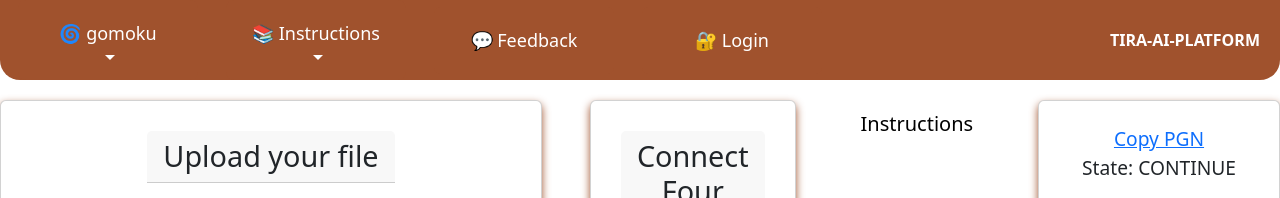
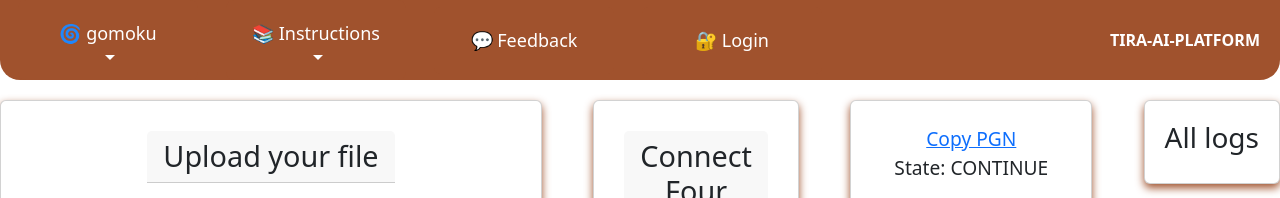
Before and after one commit to game-ai-platform-team/tira-ai-platform, a React (Vite) app in the folder frontend/: page /gomoku in a window 1280 px wide. Shown: the top 198 px of the page. Built offline with nearby package versions, Linux system fonts and the light colour scheme; what kokopu would draw is missing.

Commit message:
feat(#121): change color of notifications
Co-authored-by: Eljas Veijalainen <114503308+EljasV@users.noreply.github.com>

```diff
--- a/frontend/src/components/GameView.tsx
+++ b/frontend/src/components/GameView.tsx
@@ -8,7 +8,6 @@ import TimeChart from "./TimeChart";
 import CSVCreator from "./CSVCreator.tsx";
 import { LogBox } from "./LogBox.tsx";
 import PlayerStats from "./PlayerStats.tsx";
-import { Button } from "react-bootstrap";
 import Chessboard from "./Chessboard.tsx";
 import CFourboard from "./CFourboard.tsx";
 
@@ -50,41 +49,6 @@ function GameView(props: GameViewProps) {
                 <SubmitForm />
             </div>
             {gameBoard}
-            <Button
-                onClick={() => {
-                    let instructionsWindow = undefined;
-                    if (props.game === "chess") {
-                        instructionsWindow = window.open(
-                            "chessmanual",
-                            "_blank",
-                            "width=600,height=400",
-                        );
-                    }
-                    if (props.game === "connect_four") {
-                        instructionsWindow = window.open(
-                            "cfourmanual",
-                            "_blank",
-                            "width=600,height=400",
-                        );
-                    }
-
-                    if (
-                        instructionsWindow !== undefined &&
-                        instructionsWindow !== null
-                    ) {
-                        instructionsWindow.focus();
-                    } else {
-                        console.error("Popup blocked by browser");
-                    }
-                }}
-                className="instruction-button"
-                variant="flat"
-                size="lg"
-                aria-label="Instructions"
-                style={{ color: "black" }}
-            >
-                Instructions
-            </Button>
 
             <div className="card">
                 <MoveList handleCopyPGN={handleCopyPGN} />
--- a/frontend/src/components/Notification.tsx
+++ b/frontend/src/components/Notification.tsx
@@ -8,13 +8,14 @@ const Notification = () => {
 
     return (
         <Toast
-            onClose={() => dispatch(setToast(""))}
-            show={notification !== ""}
+            onClose={() => dispatch(setToast({text:"", color:"Success"}))}
+            show={notification.text !== ""}
             delay={5000}
             autohide
+            bg={notification.color.toLowerCase()}
         >
             <Toast.Header>Notification!!!!!</Toast.Header>
-            <Toast.Body>{notification}</Toast.Body>
+            <Toast.Body>{notification.text}</Toast.Body>
         </Toast>
     );
 };
--- a/frontend/src/components/SubmitForm.tsx
+++ b/frontend/src/components/SubmitForm.tsx
@@ -41,9 +41,9 @@ function SubmitForm(): JSX.Element {
 
             dispatch(newGame(gameConfig));
             startGame(gameConfig);
-            dispatch(setToast("Game submitted successfully!"));
+            dispatch(setToast({text:"Game submitted successfully!", color:"Success"}));
         } else {
-            dispatch(setToast("Failed"));
+            dispatch(setToast({text:"Failed", color:"Danger"}));
         }
     };
 
@@ -52,19 +52,19 @@ function SubmitForm(): JSX.Element {
 
         if (isGameRunning && gameState !== GameState.CONTINUE) {
             dispatch(resetStateReducer());
-            dispatch(setToast("Game successfully reset!"));
+            dispatch(setToast({text:"Game successfully reset!", color:"Success"}));
         }
     };
 
     useEffect(() => {
         gameState === GameState.WIN ||
-            (GameState.DRAW && dispatch(setToast("Game ended successfully")));
+            (GameState.DRAW && dispatch(setToast({text:"Game ended successfully!", color:"Success"})));
         gameState === GameState.INVALID &&
-            dispatch(setToast("Game ended, an invalid move was made"));
+            dispatch(setToast({text:"Game ended, an invalid move was made", color:"Danger"}));
         gameState === GameState.ILLEGAL &&
-            dispatch(setToast("Game ended, an illegal move was made"));
+            dispatch(setToast({text:"Game ended, an illegal move was made", color:"Danger"}));
         gameState === GameState.TIMEOUT &&
-            dispatch(setToast("TIMEOUT!!! Your ai is too slow"));
+            dispatch(setToast({text:"TIMEOUT!!! Your ai is too slow", color:"Danger"}));
     }, [dispatch, gameState]);
 
     return (
--- a/frontend/src/reducers/toastReducer.ts
+++ b/frontend/src/reducers/toastReducer.ts
@@ -2,9 +2,9 @@ import { createSlice, PayloadAction } from "@reduxjs/toolkit";
 
 const toastSlice = createSlice({
     name: "toast",
-    initialState: "",
+    initialState: {text: "", color: "Secondary"},
     reducers: {
-        setToast(_, action: PayloadAction<string>) {
+        setToast(_, action: PayloadAction<{text: string, color: string}>) {
             return action.payload;
         },
     },
```
